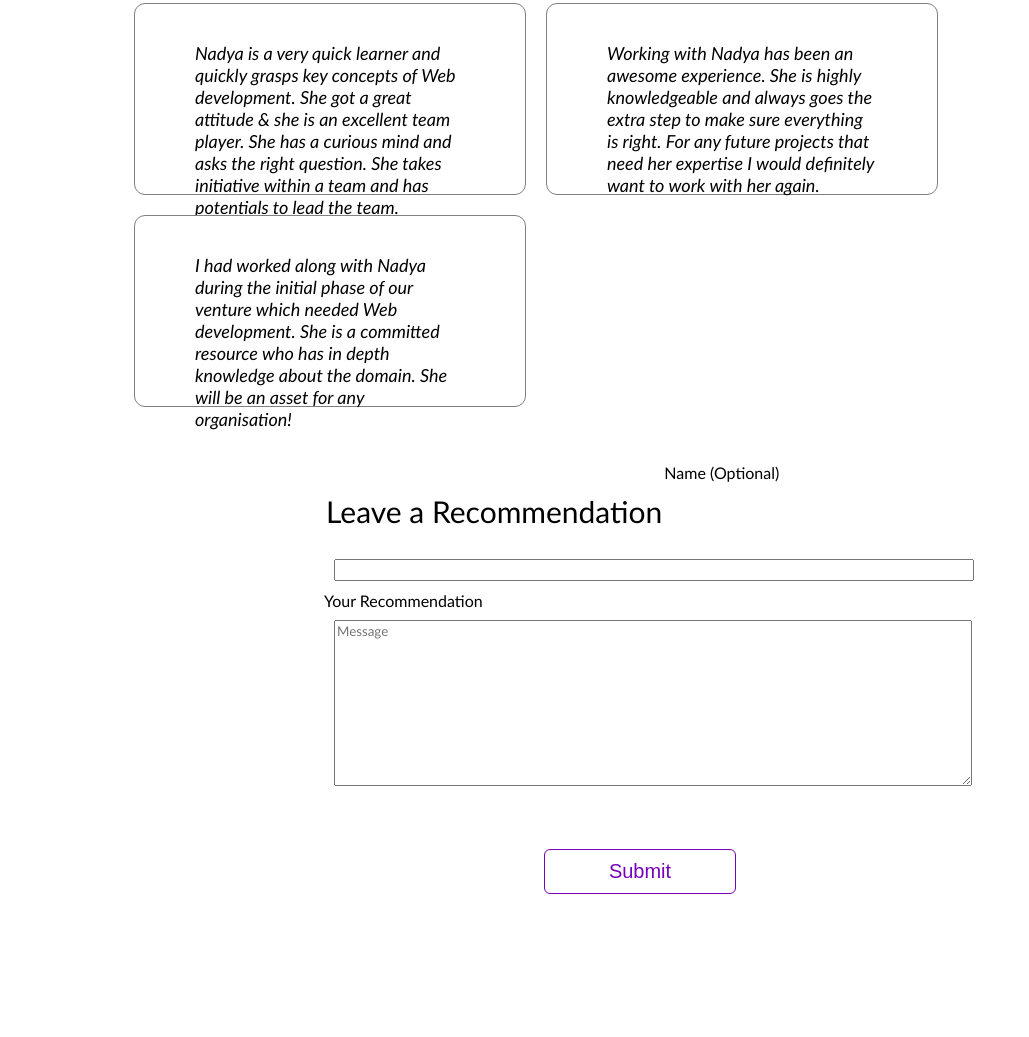
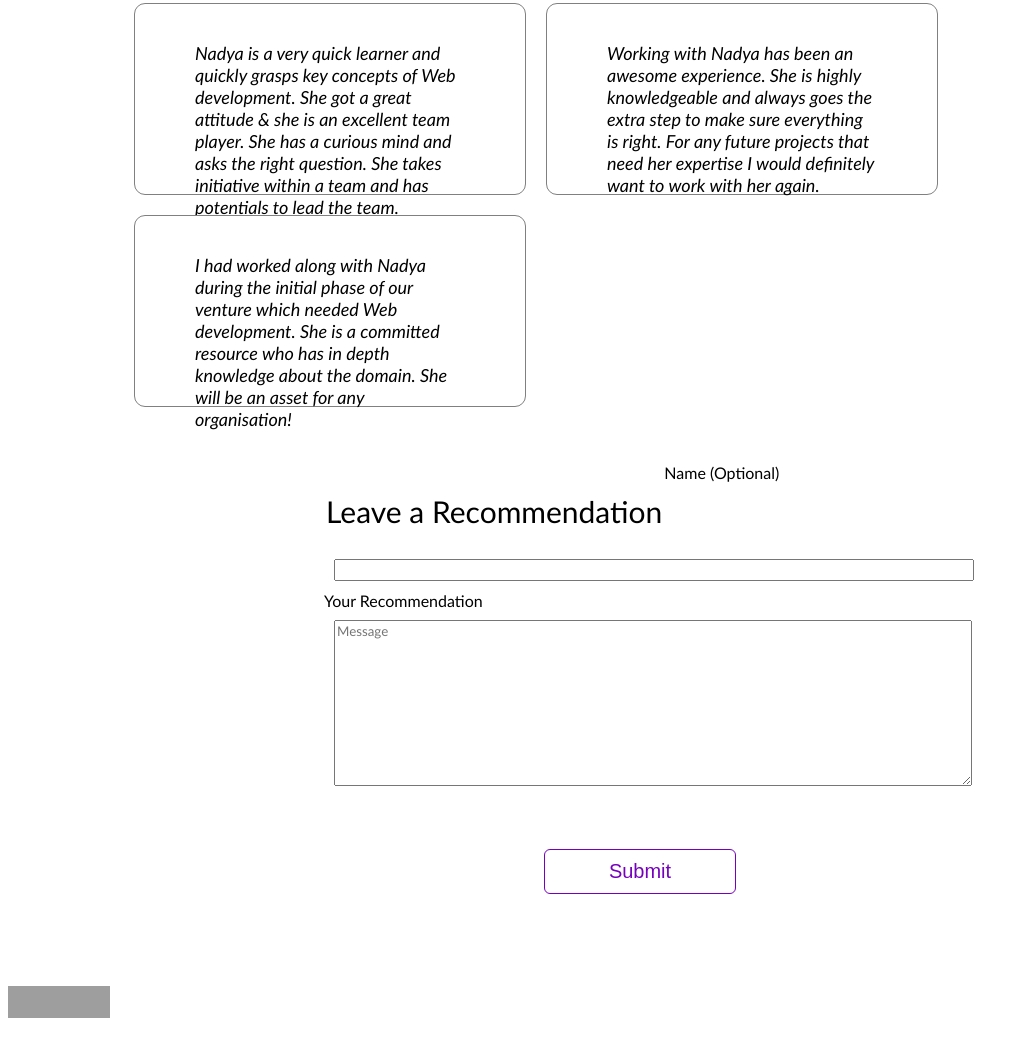
Before and after one commit to NeuralNetwork57/my-portfolio, a plain HTML site: page index.html in a window 1280 px wide. Shown: the part 1493-2530 px from the top of the page, without its empty margins (0-1029 px from the left). Before the commit the page ends 2471 px from the top, so only its background shows below. Drawn offline with Linux system fonts and the light colour scheme; grey boxes are pictures that could not be loaded.

Commit message:
Update index.html
Accessibility Guidelines: WCAG 2.0 (Level AAA) certified badge

```diff
--- a/index.html
+++ b/index.html
@@ -174,4 +174,12 @@
       <button onclick="showPopup(false)">Ok</button>
     </div>
   </body>
+
+<!-- Accessibility Review (Guidelines: WCAG 2.0 (Level AAA) from https://achecks.org/checker/index.php -->
+<p>
+    <a href="https://achecks.org/checker/index.php?uri=referer&gid=WCAG2-AAA">
+      <img src="https://achecks.org/images/icon_W2_aaa.jpg" alt="WCAG 2.0 (Level AAA)" height="32" width="102" />
+    </a>
+  </p>
+
 </html>
```
